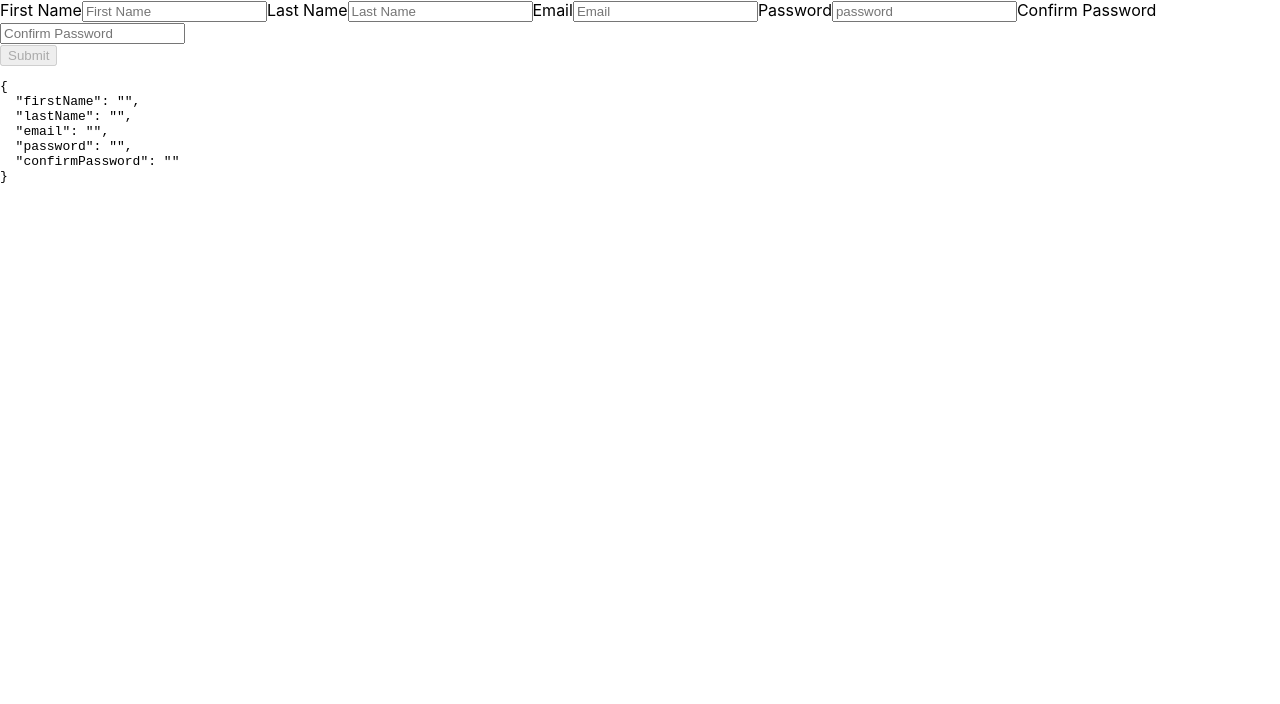
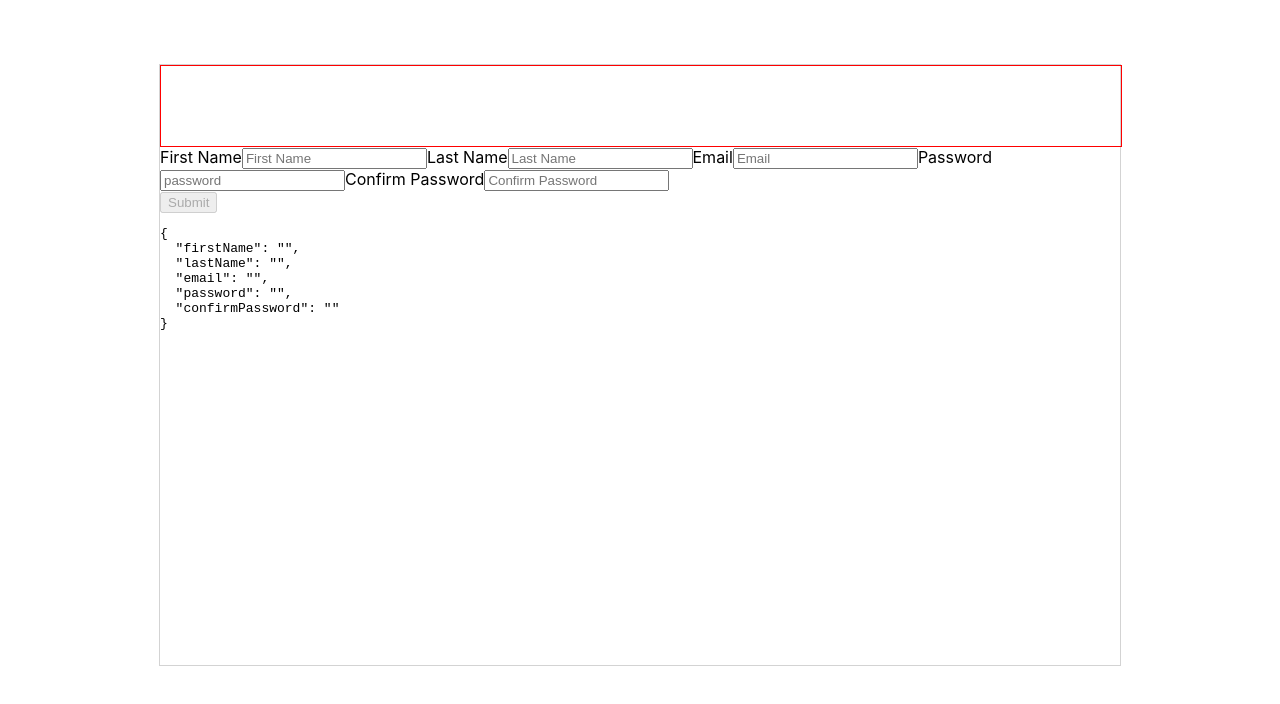
Before and after one commit to HiThereImCam/Brewed510, a React (Create React App) app in the folder app/: page /signup in a window 1280 px wide. Shown: the top 704 px of the page. Built offline with nearby package versions, Linux system fonts and the light colour scheme; no server answers.

Commit message:
created navbar/home componentswith css

```diff
--- a/app/src/App.css
+++ b/app/src/App.css
@@ -1,38 +1,11 @@
 .App {
-  text-align: center;
+  display: flex;
+  height: 75vh;
+  width: 75vw;
+  border: 1px solid lightgrey;
+  margin-top: 5vw;
+  margin-bottom: 0;
+  margin-left: auto;
+  margin-right: auto;
+  flex-direction: column;
 }
-
-.App-logo {
-  height: 40vmin;
-  pointer-events: none;
-}
-
-@media (prefers-reduced-motion: no-preference) {
-  .App-logo {
-    animation: App-logo-spin infinite 20s linear;
-  }
-}
-
-.App-header {
-  background-color: #282c34;
-  min-height: 100vh;
-  display: flex;
-  flex-direction: column;
-  align-items: center;
-  justify-content: center;
-  font-size: calc(10px + 2vmin);
-  color: white;
-}
-
-.App-link {
-  color: #61dafb;
-}
-
-@keyframes App-logo-spin {
-  from {
-    transform: rotate(0deg);
-  }
-  to {
-    transform: rotate(360deg);
-  }
-}
--- a/app/src/App.tsx
+++ b/app/src/App.tsx
@@ -5,6 +5,7 @@ import { BrowserRouter, Routes, Route } from "react-router-dom";
 import Home from "./pages/Home/Home";
 import SignUp from "./pages/SignUp/SignUp";
 import Login from "./pages/Login/Login";
+import Navbar from "./components/Navbar/Navbar";
 
 function App() {
   /**
@@ -13,7 +14,8 @@ function App() {
    */
 
   return (
-    <div>
+    <div className="App">
+      <Navbar />
       <BrowserRouter>
         <Routes>
           <Route path="/" element={<Home />} />
--- /dev/null
+++ b/app/src/components/Navbar/Navbar.css
@@ -0,0 +1,17 @@
+.navbar-container {
+  display: flex;
+  justify-content: space-between;
+  align-items: center;
+  margin: 0 auto;
+  width: 100%;
+  height: 5rem;
+  border: 1px solid red;
+}
+
+.scroll {
+  top: 0px;
+  position: sticky;
+  background-color: white;
+  border-bottom: 1px solid gray;
+  z-index: 5;
+}
--- /dev/null
+++ b/app/src/components/Navbar/Navbar.tsx
@@ -0,0 +1,5 @@
+import "./Navbar.css";
+
+export default function Navbar() {
+  return <div className="navbar-container"></div>;
+}
--- a/app/src/index.css
+++ b/app/src/index.css
@@ -1,13 +1,14 @@
 body {
   margin: 0;
-  font-family: -apple-system, BlinkMacSystemFont, 'Segoe UI', 'Roboto', 'Oxygen',
-    'Ubuntu', 'Cantarell', 'Fira Sans', 'Droid Sans', 'Helvetica Neue',
+  font-family: -apple-system, BlinkMacSystemFont, "Segoe UI", "Roboto", "Oxygen",
+    "Ubuntu", "Cantarell", "Fira Sans", "Droid Sans", "Helvetica Neue",
     sans-serif;
   -webkit-font-smoothing: antialiased;
   -moz-osx-font-smoothing: grayscale;
+  padding: 0;
 }
 
 code {
-  font-family: source-code-pro, Menlo, Monaco, Consolas, 'Courier New',
+  font-family: source-code-pro, Menlo, Monaco, Consolas, "Courier New",
     monospace;
 }
--- /dev/null
+++ b/app/src/pages/Home/Home.css
@@ -0,0 +1,6 @@
+.home-container {
+  display: flex;
+  width: 100%;
+  height: 100%;
+  border: 1px solid blue;
+}
--- a/app/src/pages/Home/Home.tsx
+++ b/app/src/pages/Home/Home.tsx
@@ -1,4 +1,5 @@
 import React from "react";
+import "./Home.css";
 import { useSelector } from "react-redux";
 import { UserState } from "../../features/user/userSlice";
 
@@ -9,8 +10,20 @@ interface AppState {
 export default function Home() {
   const currentUser = useSelector((state: AppState) => state.user.currentUser);
   console.log("currentUser selector: ", currentUser);
+
+  let handleScroll = () => {
+    if (window.scrollY > 10) {
+      // @ts-ignore
+      document.querySelector(".nav-container").className =
+        "nav-container scroll";
+    } else {
+      // @ts-ignore
+      document.querySelector(".nav-container").className = "nav-container";
+    }
+  };
+
   return (
-    <div>
+    <div className="home-container">
       <h3>Home</h3>
       {currentUser ? <h3>{currentUser}</h3> : null}
     </div>
```
